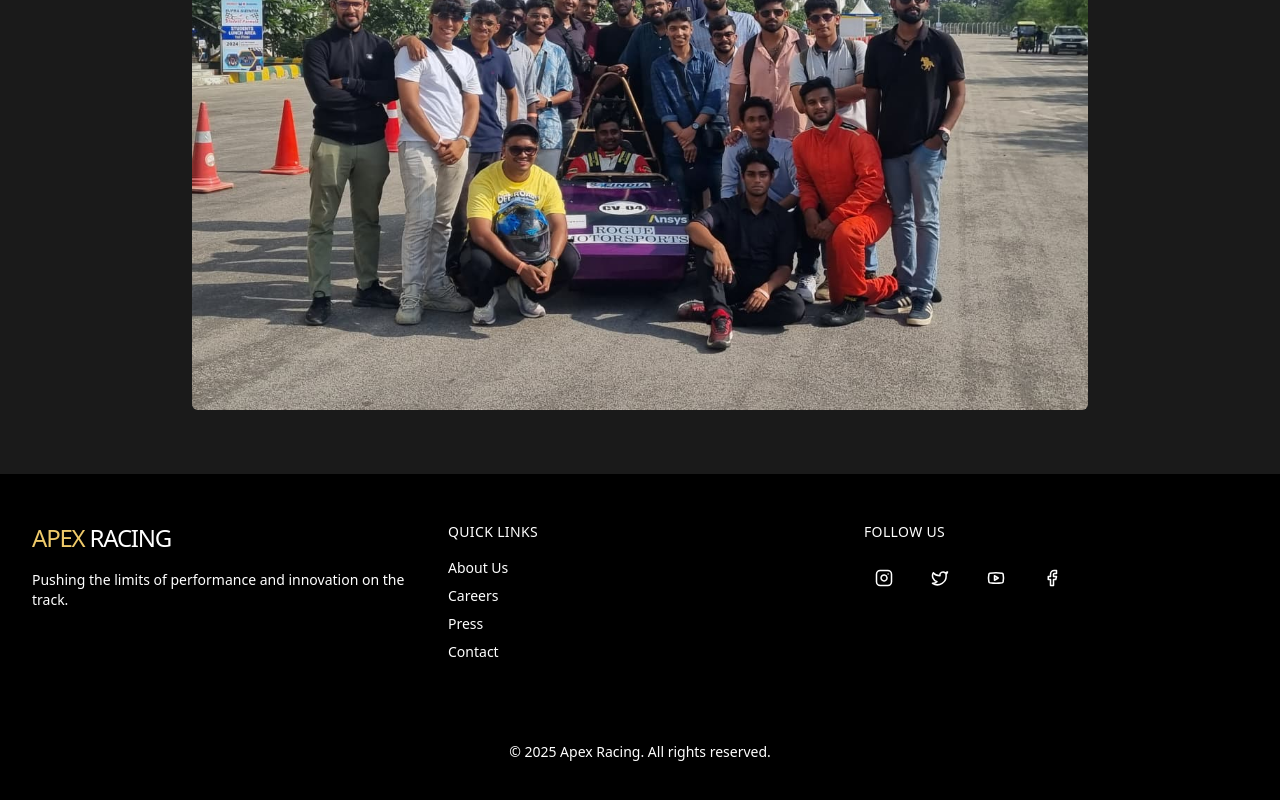
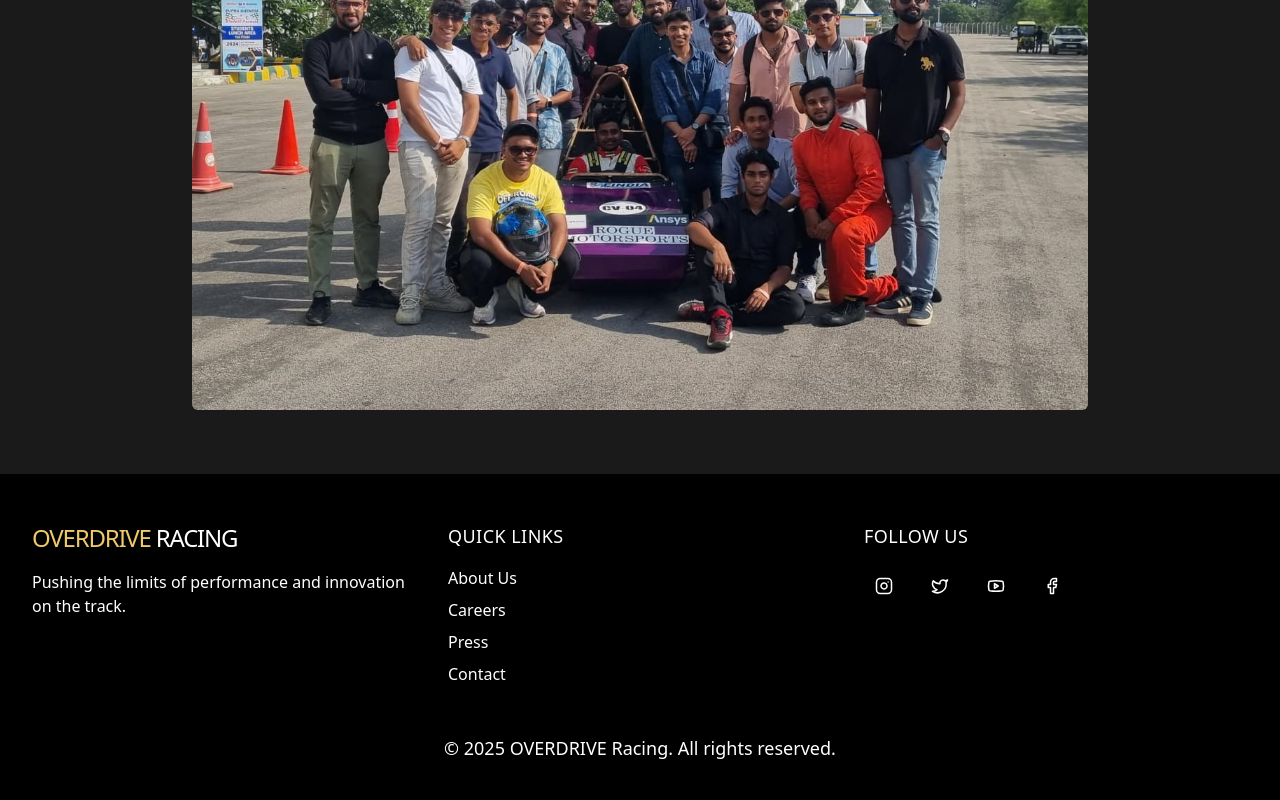
Before and after one commit to abelshinev/overdrive, a React (Vite) app: page /alumni in a window 1280 px wide. Shown: the part 3390-4190 px from the top of the page. Built offline with nearby package versions, Linux system fonts and the light colour scheme.

Commit message:
style: text fixes

```diff
--- a/src/components/Footer.tsx
+++ b/src/components/Footer.tsx
@@ -8,17 +8,17 @@ export function Footer() {
           {/* Brand */}
           <div>
             <div className="text-2xl tracking-tighter mb-4">
-              <span className="text-primary">APEX</span> RACING
+              <span className="text-primary font-medium">OVERDRIVE</span> RACING
             </div>
-            <p className="text-muted-foreground text-sm">
+            <p className="text-muted-foreground text-md">
               Pushing the limits of performance and innovation on the track.
             </p>
           </div>
 
           {/* Quick Links */}
           <div>
-            <h3 className="text-sm uppercase tracking-wide mb-4">Quick Links</h3>
-            <ul className="space-y-2 text-sm text-muted-foreground">
+            <h3 className="text-lg font-medium uppercase tracking-wide mb-4">Quick Links</h3>
+            <ul className="space-y-2 text-md text-muted-foreground">
               <li><a href="#" className="hover:text-primary transition-colors">About Us</a></li>
               <li><a href="#" className="hover:text-primary transition-colors">Careers</a></li>
               <li><a href="#" className="hover:text-primary transition-colors">Press</a></li>
@@ -28,7 +28,7 @@ export function Footer() {
 
           {/* Social */}
           <div>
-            <h3 className="text-sm uppercase tracking-wide mb-4">Follow Us</h3>
+            <h3 className="text-lg font-medium uppercase tracking-wide mb-4">Follow Us</h3>
             <div className="flex gap-4">
               <a
                 href="#"
@@ -58,8 +58,8 @@ export function Footer() {
           </div>
         </div>
 
-        <div className="mt-12 pt-8 border-t border-border text-center text-sm text-muted-foreground">
-          <p>&copy; 2025 Apex Racing. All rights reserved.</p>
+        <div className="mt-12 border-t border-border text-center text-lg text-muted-foreground">
+          <p>&copy; 2025 OVERDRIVE Racing. All rights reserved.</p>
         </div>
       </div>
     </footer>
--- a/src/pages/AlumniPage.tsx
+++ b/src/pages/AlumniPage.tsx
@@ -117,7 +117,7 @@ export function AlumniPage() {
         {/* Group Picture Section */}
         <div className="max-w-7xl mx-auto">
           <div className="text-center mb-12">
-            <h2 className="text-4xl mb-6 uppercase tracking-tighter">Team Group Photo</h2>
+            <h2 className="text-4xl mb-6 uppercase tracking-tighter">Alumni Team Group Photo</h2>
             <br />
           </div>
 
```
